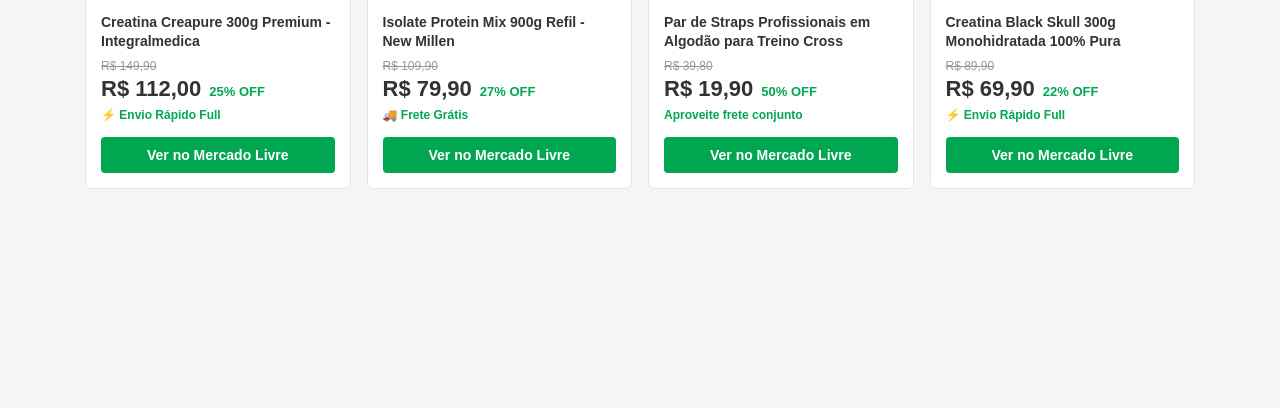
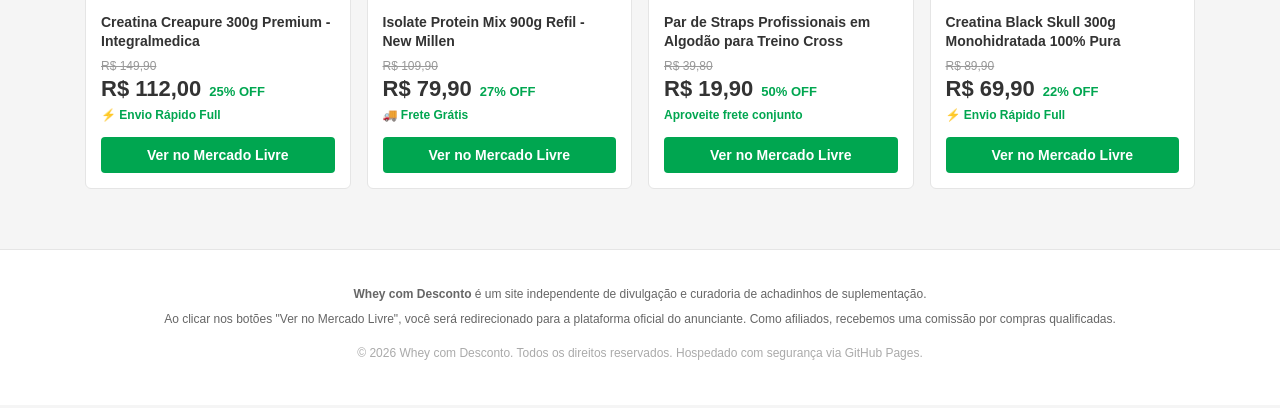
Before and after one commit to mauriciogmoficial-rgb/whey-com-desconto, a plain HTML site: page index.html in a window 1280 px wide. Shown: the part 1254-1662 px from the top of the page. Before the commit the page ends 1523 px from the top, so only its background shows below. Drawn offline with Linux system fonts and the light colour scheme.

Commit message:
Update index.html

```diff
--- a/index.html
+++ b/index.html
@@ -6,7 +6,7 @@
     <title>Whey com Desconto - Os Melhores Achadinhos de Suplementos</title>
     <style>
         * { margin: 0; padding: 0; box-sizing: border-box; font-family: Arial, sans-serif; }
-        body { background-color: #f5f5f5; color: #333; padding-bottom: 80px; }
+        body { background-color: #f5f5f5; color: #333; padding-bottom: 40px; }
         a { text-decoration: none; }
         .header-ml { background-color: #FFF159; padding: 15px; box-shadow: 0 1px 2px rgba(0,0,0,0.1); position: sticky; top: 0; z-index: 100; }
         .header-container { max-width: 1150px; margin: 0 auto; display: flex; justify-content: space-between; align-items: center; gap: 15px; }
@@ -32,6 +32,12 @@
         .frete { color: #00a650; font-size: 12px; font-weight: bold; margin-top: 6px; }
         .btn-link { display: block; background-color: #00a650; color: white; text-align: center; padding: 10px; border-radius: 4px; font-size: 14px; font-weight: bold; margin-top: 15px; }
         .whats-flutuante { position: fixed; bottom: 25px; right: 25px; background-color: #25d366; color: white; padding: 12px 22px; border-radius: 30px; font-weight: bold; font-size: 14px; box-shadow: 0 4px 12px rgba(0,0,0,0.25); z-index: 1000; }
+
+        /* ADIÇÃO: ESTILOS DO RODAPÉ */
+        .footer { background-color: white; border-top: 1px solid #e5e5e5; margin-top: 60px; padding: 35px 20px; text-align: center; font-size: 12px; color: #666; line-height: 1.6; }
+        .footer-container { max-width: 1150px; margin: 0 auto; }
+        .footer p { margin-bottom: 6px; }
+
         @media (max-width: 900px) {
             .vitrine { grid-template-columns: repeat(2, 1fr); gap: 10px; padding: 0 10px; }
             .img-container { height: 130px; margin-top: 20px; }
@@ -66,11 +72,19 @@
 
     <a href="#" id="link-whats" target="_blank" class="whats-flutuante">💬 Grupo de Ofertas</a>
 
+    <!-- ADIÇÃO: SEÇÃO DO RODAPÉ DE COPYRIGHT E AVISO LEGAL -->
+    <footer class="footer">
+        <div class="footer-container">
+            <p><strong>Whey com Desconto</strong> é um site independente de divulgação e curadoria de achadinhos de suplementação.</p>
+            <p>Ao clicar nos botões "Ver no Mercado Livre", você será redirecionado para a plataforma oficial do anunciante. Como afiliados, recebemos uma comissão por compras qualificadas.</p>
+            <p style="margin-top: 15px; color: #aaa;">&copy; 2026 Whey com Desconto. Todos os direitos reservados. Hospedado com segurança via GitHub Pages.</p>
+        </div>
+    </footer>
+
     <script>
         var listaCompleta = [];
         var filtroAtual = "todos";
 
-        // Busca o arquivo JSON local
         fetch('produtos.json')
             .then(response => response.json())
             .then(data => {
```
